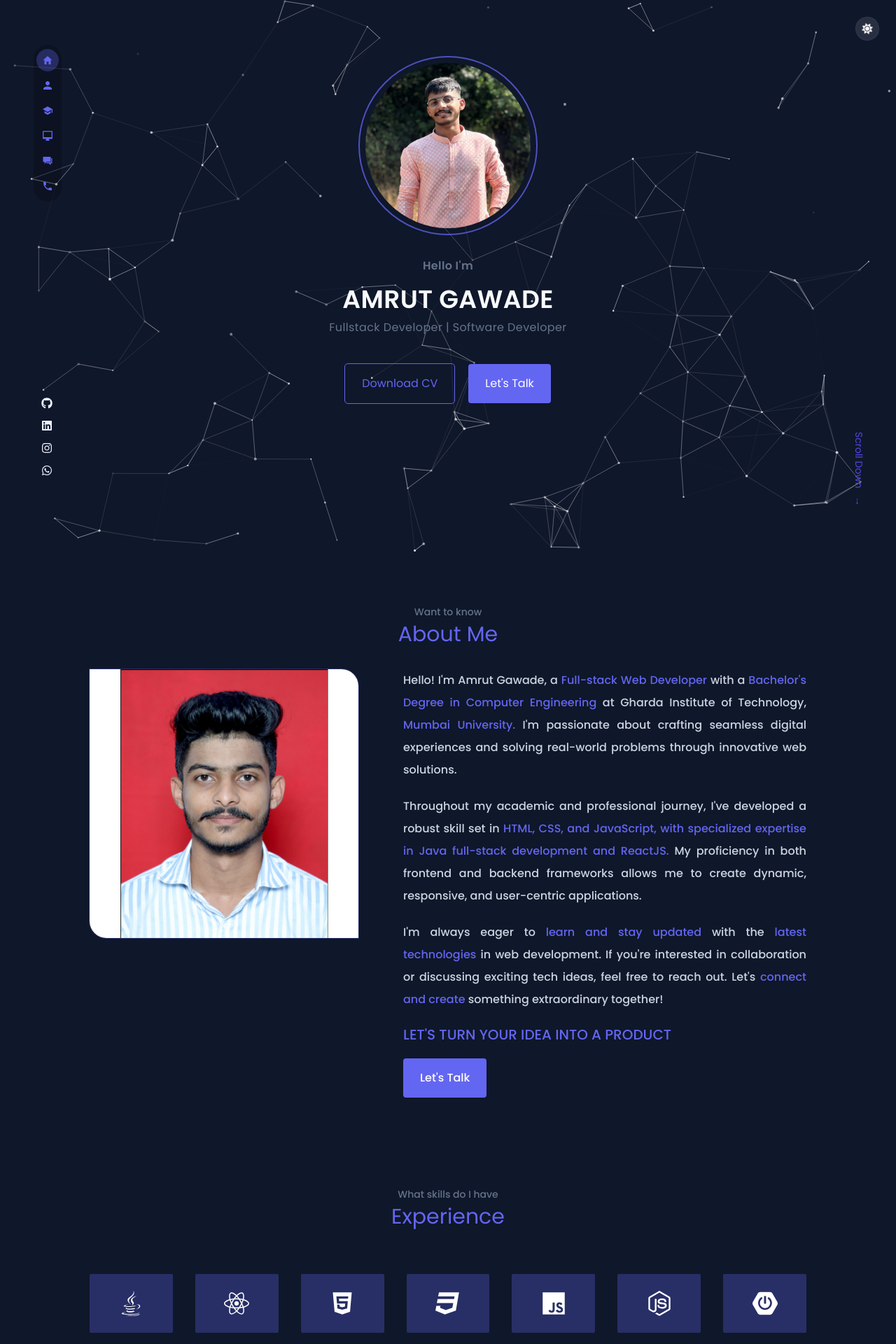
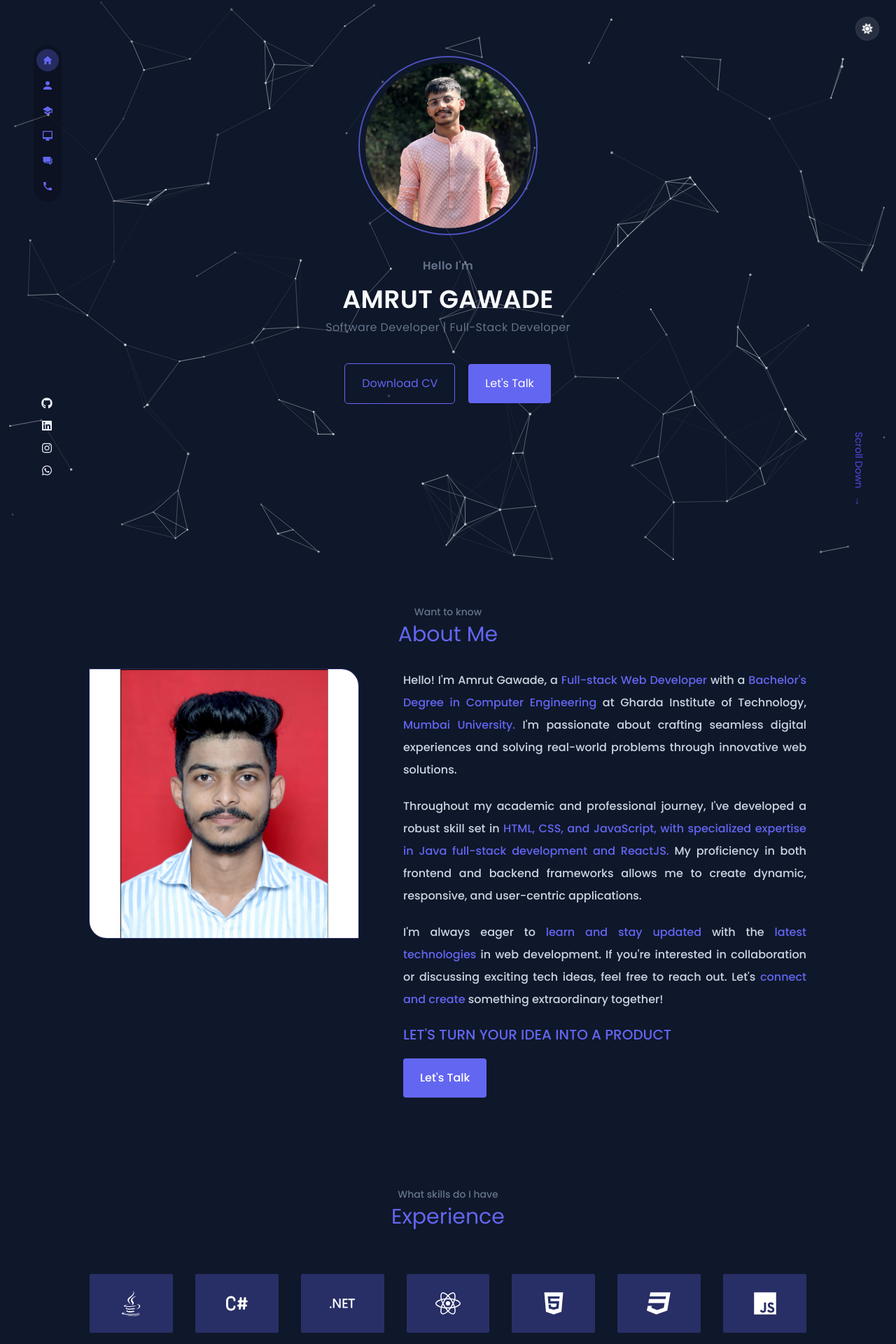
Before and after one commit to amrutgawade/Portfolio, a React (Vite) app: page / in a window 1280 px wide. Shown: the top 1920 px of the page at 70% size. Built offline with nearby package versions, Linux system fonts and the light colour scheme.

Commit message:
feat: added tooltip for skills & fixed styles

```diff
--- a/package.json
+++ b/package.json
@@ -7,7 +7,7 @@
   "scripts": {
     "predeploy": "npm run build",
     "deploy": "gh-pages -d dist",
-    "dev": "vite",
+    "dev": "vite --host",
     "build": "vite build",
     "lint": "eslint . --ext js,jsx --report-unused-disable-directives --max-warnings 0",
     "preview": "vite preview"
--- a/src/components/About.jsx
+++ b/src/components/About.jsx
@@ -3,7 +3,7 @@ import Profile from "../assets/imgs/team-1.jpg";
 
 function About() {
   return (
-    <section id="about" className="min-h-screen py-16 text-center">
+    <section id="about" className="min-h-screen py-16 text-center relative">
       <p className="text-slate-500 text-sm mb-1 font-medium">Want to know</p>
       <p className="text-indigo-500 text-3xl">About Me</p>
       <div className="flex flex-col lg:flex-row justify-center px-8 mt-8 md:mx-24">
--- a/src/components/Contact.jsx
+++ b/src/components/Contact.jsx
@@ -32,7 +32,7 @@ function Contact() {
   return (
     <section
       id="contact"
-      className="min-h-screen py-16 text-slate-800 dark:text-white text-center"
+      className="min-h-screen py-16 text-slate-800 dark:text-white text-center relative"
     >
       <p className="text-slate-500 text-sm mb-1 font-medium">Got Work for me</p>
       <p className="text-indigo-500 text-3xl">Contact Me</p>
--- a/src/components/Header.jsx
+++ b/src/components/Header.jsx
@@ -33,13 +33,17 @@ function Header() {
     }
   }, [mode]);
   return (
-    <header id="home" className="min-h-screen py-16 relative">
+    <header id="home" className="min-h-screen py-16 relative z-10">
       <nav className="fixed lg:top-16 bottom-[5%] lg:left-12 left-[50%] lg:translate-x-0 lg:translate-y-0 translate-x-[-50%] translate-y-[-50%]">
         <ul
           id="navbar"
           className="flex lg:flex-col gap-x-4 items-center lg:gap-y-1 px-4 lg:px-1 py-2 lg:py-1.5 rounded-3xl text-black dark:text-white text-xl dark:bg-black/20 bg-indigo-500/20"
         >
-          <li className={`rounded-full p-2 hover:bg-indigo-500/30 ${getIsActiveClass("home")}`}>
+          <li
+            className={`rounded-full p-2 hover:bg-indigo-500/30 ${getIsActiveClass(
+              "home"
+            )}`}
+          >
             <a
               href="#home"
               className="dark:text-indigo-500"
@@ -49,7 +53,11 @@ function Header() {
               <IoMdHome size={16} />
             </a>
           </li>
-          <li className={`rounded-full p-2 hover:bg-indigo-500/30 ${getIsActiveClass("about")}`}>
+          <li
+            className={`rounded-full p-2 hover:bg-indigo-500/30 ${getIsActiveClass(
+              "about"
+            )}`}
+          >
             <a
               href="#about"
               className="dark:text-indigo-500"
@@ -59,7 +67,11 @@ function Header() {
               <IoMdPerson size={16} />
             </a>
           </li>
-          <li className={`rounded-full p-2 hover:bg-indigo-500/30 ${getIsActiveClass("skills")}`}>
+          <li
+            className={`rounded-full p-2 hover:bg-indigo-500/30 ${getIsActiveClass(
+              "skills"
+            )}`}
+          >
             <a
               href="#skills"
               className="dark:text-indigo-500"
@@ -69,7 +81,11 @@ function Header() {
               <IoMdSchool size={16} />
             </a>
           </li>
-          <li className={`rounded-full p-2 hover:bg-indigo-500/30 ${getIsActiveClass("portfolio")}`}>
+          <li
+            className={`rounded-full p-2 hover:bg-indigo-500/30 ${getIsActiveClass(
+              "portfolio"
+            )}`}
+          >
             <a
               href="#portfolio"
               className="dark:text-indigo-500"
@@ -80,7 +96,9 @@ function Header() {
             </a>
           </li>
           <li
-            className={`rounded-full p-2 hover:bg-indigo-500/30 ${getIsActiveClass("testimonials")}`}
+            className={`rounded-full p-2 hover:bg-indigo-500/30 ${getIsActiveClass(
+              "testimonials"
+            )}`}
           >
             <a
               href="#testimonials"
@@ -91,7 +109,11 @@ function Header() {
               <IoMdChatboxes size={16} />
             </a>
           </li>
-          <li className={`rounded-full p-2 hover:bg-indigo-500/30 ${getIsActiveClass("contact")}`}>
+          <li
+            className={`rounded-full p-2 hover:bg-indigo-500/30 ${getIsActiveClass(
+              "contact"
+            )}`}
+          >
             <a
               href="#contact"
               className="dark:text-indigo-500"
@@ -163,7 +185,7 @@ function Header() {
           AMRUT GAWADE
         </p>
         <p className="mt-2 text-slate-500">
-          Fullstack Developer | Software Developer
+          Software Developer | Full-Stack Developer
         </p>
         <div className="flex items-center justify-center gap-x-5 mt-10 tracking-normal">
           <a
--- a/src/components/ParticlesBackground.jsx
+++ b/src/components/ParticlesBackground.jsx
@@ -6,6 +6,7 @@ const ParticlesBackground = () => {
   const [isDarkMode, setIsDarkMode] = useState(
     document.documentElement.classList.contains("dark")
   );
+  const [isMobile, setIsMobile] = useState(window.innerWidth <= 768);
 
   const particlesInit = useCallback(async (engine) => {
     await loadFull(engine);
@@ -24,16 +25,62 @@ const ParticlesBackground = () => {
       attributeFilter: ["class"],
     });
 
-    return () => observer.disconnect();
+    const handleResize = () => {
+      setIsMobile(window.innerWidth <= 768);
+    };
+
+    window.addEventListener("resize", handleResize);
+
+    return () => {
+      observer.disconnect();
+      window.removeEventListener("resize", handleResize);
+    };
   }, []);
 
-  const particlesConfig = {
+  const particlesConfig = isMobile
+    ? {
+        particles: {
+          number: { value: 50, density: { enable: true, area: 400 } },
+          size: { value: 2, random: true },
+          move: {
+            enable: true,
+            speed: 1,
+            direction: "none",
+            outModes: "bounce",
+          },
+          shape: {
+            type: "circle",
+            stroke: { width: 0, color: isDarkMode ? "#ffffff" : "#6366f1" },
+          },
+          color: { value: isDarkMode ? "#ffffff" : "#6366f1" },
+          opacity: { value: 0.6, random: true },
+          links: {
+            enable: true,
+            distance: 70,
+            color: isDarkMode ? "#ffffff" : "#6366f1",
+            opacity: isDarkMode ? 0.3 : 0.6,
+            width: 0.8,
+          },
+        },
+        interactivity: {
+          events: {
+            onHover: { enable: true, mode: "repulse" },
+            onClick: { enable: true, mode: "push" },
+          },
+          modes: {
+            repulse: { distance: 70, duration: 0.4 },
+            push: { quantity: 2 },
+          },
+        },
+        detectRetina: true,
+      }
+    : {
         particles: {
           number: { value: 125, density: { enable: true, area: 800 } },
           size: { value: 2, random: true },
           move: {
             enable: true,
-        speed: 1.5,
+            speed: 1,
             direction: "none",
             outModes: "bounce",
           },
@@ -69,7 +116,7 @@ const ParticlesBackground = () => {
       id="tsparticles"
       init={particlesInit}
       options={particlesConfig}
-      key={isDarkMode ? "dark" : "light"} // Force re-render on theme change
+      key={`${isDarkMode ? "dark" : "light"}-${isMobile ? "mobile" : "desktop"}`} // Force re-render on theme or device change
     />
   );
 };
--- a/src/components/Portfolio.jsx
+++ b/src/components/Portfolio.jsx
@@ -7,7 +7,7 @@ function Portfolio() {
   return (
     <section
       id="portfolio"
-      className="min-h-screen py-16 dark:text-white text-center"
+      className="min-h-screen py-16 dark:text-white text-center relative"
     >
       <p className="text-slate-500 text-sm mb-1 font-medium">My Recent work</p>
       <p className="text-indigo-500 text-3xl">Portfolio</p>
--- a/src/components/Skills.jsx
+++ b/src/components/Skills.jsx
@@ -5,19 +5,23 @@ function Skills() {
   return (
     <section
       id="skills"
-      className="min-h-screen py-16 px-8 dark:text-white text-center"
+      className="min-h-screen py-16 px-8 dark:text-white text-center relative"
     >
       <p className="text-slate-500 text-sm mb-1 font-medium">
         What skills do I have
       </p>
       <p className="text-indigo-500 text-3xl">Experience</p>
       <div className="grid xl:grid-cols-7 lg:grid-cols-6 md:grid-cols-5 grid-cols-3 gap-y-4 lg:gap-y-8 gap-x-4 lg:gap-x-8 mt-8 lg:mt-16 lg:mx-24">
-        {skills.map((item) => (
+        {skills.map((item, idx) => (
           <div
-            key={item.id}
-            className="flex items-center justify-center mx-auto py-4 lg:py-6 bg-indigo-500/30 h-auto w-full rounded-sm hover:bg-indigo-500/50 group"
+            // title={item.name}
+            key={idx}
+            className="relative flex items-center justify-center mx-auto py-4 lg:py-6 bg-indigo-500/30 h-auto w-full rounded-sm hover:bg-indigo-500/50 group"
           >
             <item.skill className="text-3xl lg:text-4xl group-hover:scale-125 duration-500" />
+            <div class="absolute hidden group-hover:block left-1/2 transform -translate-x-1/2 -translate-y-full mb-2 w-max max-w-xs bg-gray-800 text-white text-sm rounded-md px-3 py-2 shadow-lg">
+              {item.name}
+            </div>
           </div>
         ))}
       </div>
--- a/src/components/Testimonials.jsx
+++ b/src/components/Testimonials.jsx
@@ -5,7 +5,7 @@ function Testimonials() {
   return (
     <section
       id="testimonials"
-      className="min-h-screen py-16 text-white text-center"
+      className="min-h-screen py-16 text-white text-center relative"
     >
       <p className="text-slate-500 text-sm mb-1 font-medium">
         Reiview from my clients
--- a/src/data/skills.js
+++ b/src/data/skills.js
@@ -1,4 +1,5 @@
 import {
+    SiDotnet,
     SiMongodb,
     SiMysql,
     SiPostman,
@@ -18,70 +19,84 @@ import {
     FaPhp,
     FaReact,
 } from "react-icons/fa6";
+import { TbBrandCSharp } from "react-icons/tb";
+import { FaGitlab } from "react-icons/fa";
 
 const skills = [
     {
-        id: 1,
+        name: "Java",
         skill: FaJava
     },
     {
-        id: 2,
+        name: "C Sharp",
+        skill: TbBrandCSharp
+    },
+    {
+        name: "ASP.Net",
+        skill: SiDotnet
+    },
+    {
+        name: "ReactJs",
         skill: FaReact
     },
     {
-        id: 3,
+        name: "HTML",
         skill: FaHtml5
     },
     {
-        id: 4,
+        name: "CSS",
         skill: FaCss3
     },
     {
-        id: 5,
+        name: "Javascript",
         skill: FaJs
     },
     {
-        id: 6,
+        name: "NodeJs",
         skill: FaNodeJs
     },
     {
-        id: 7,
+        name: "Springboot",
         skill: SiSpringboot
     },
     {
-        id: 8,
+        name: "MySQL",
         skill: SiMysql
     },
     {
-        id: 9,
+        name: "MongoDB",
         skill: SiMongodb
     },
     {
-        id: 10,
+        name: "Tailwind CSS",
         skill: SiTailwindcss
     },
     {
-        id: 11,
+        name: "Bootstrap",
         skill: FaBootstrap
     },
     {
-        id: 12,
+        name: "PHP",
         skill: FaPhp
     },
     {
-        id: 13,
+        name: "Postman",
         skill: SiPostman
     },
     {
-        id: 14,
+        name: "Git",
         skill: FaGitAlt
     },
     {
-        id: 15,
+        name: "GitHub",
         skill: FaGithub
     },
     {
-        id: 16,
+        name: "GitLab",
+        skill: FaGitlab
+    },
+    {
+        name: "Figma",
         skill: FaFigma
     },
 ]
```
Lines whose indentation alone changed are shown as unchanged.
